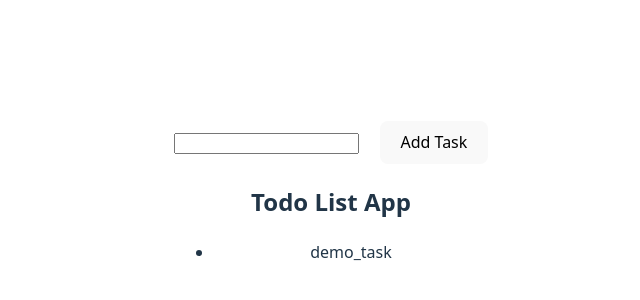
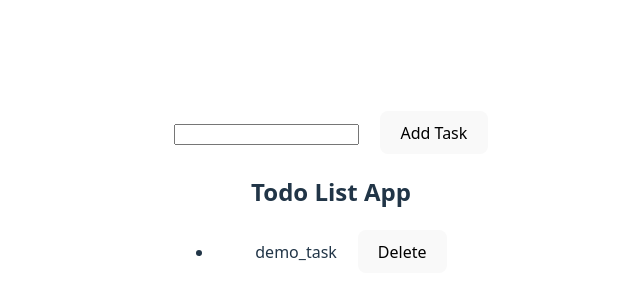
Before and after one commit to Kirtijha083/Redux_basic_Project, a React (Vite) app: page / in a window 1280 px wide. Shown: the part 200-500 px from the top of the page, without its empty margins (309-949 px from the left). Built offline with nearby package versions, Linux system fonts and the light colour scheme.

Commit message:
added delete function

```diff
--- a/src/component/AddForm.jsx
+++ b/src/component/AddForm.jsx
@@ -8,8 +8,9 @@ export default function AddForm() {
 
     const submitHandler = (evt) => {
         evt.preventDefault();
-        console.log(task);
+        // console.log(task);
         dispatch(addTodo(task));
+        setTask("");
     }
 
     return (
--- a/src/component/Todo.jsx
+++ b/src/component/Todo.jsx
@@ -1,20 +1,31 @@
 import { useSelector } from "react-redux"
 import AddForm from "./AddForm";
+import { useDispatch } from "react-redux";
+import { deleteTodo } from "../features/todo/todoSlice";
 
-export default function Todo(){
+export default function Todo() {
     const todos = useSelector((state) => state.todos);
-    console.log(todos);
+    // console.log(todos);
+    const dispatch = useDispatch();
 
-    return(
+    const clickHandler = (id) => {
+        // console.log("delete", id);
+        dispatch(deleteTodo(id));
+    };
+
+    return (
         <>
-        <AddForm/>
-        <h2>Todo List App</h2>
-        {/* printing todo in ui */}
-        <ul>
-            {todos.map((todo) => (
-                <li key={todo.id}>{todo.task}</li>
+            <AddForm />
+            <h2>Todo List App</h2>
+            {/* printing todo in ui */}
+            <ul>
+                {todos.map((todo) => (
+                    <li key={todo.id}>{todo.task}
+                        &nbsp; &nbsp; &nbsp;
+                        <button onClick={() => clickHandler(todo.id)}>Delete</button>
+                    </li>
                 ))}
-        </ul>
+            </ul>
         </>
     );
 }
```
